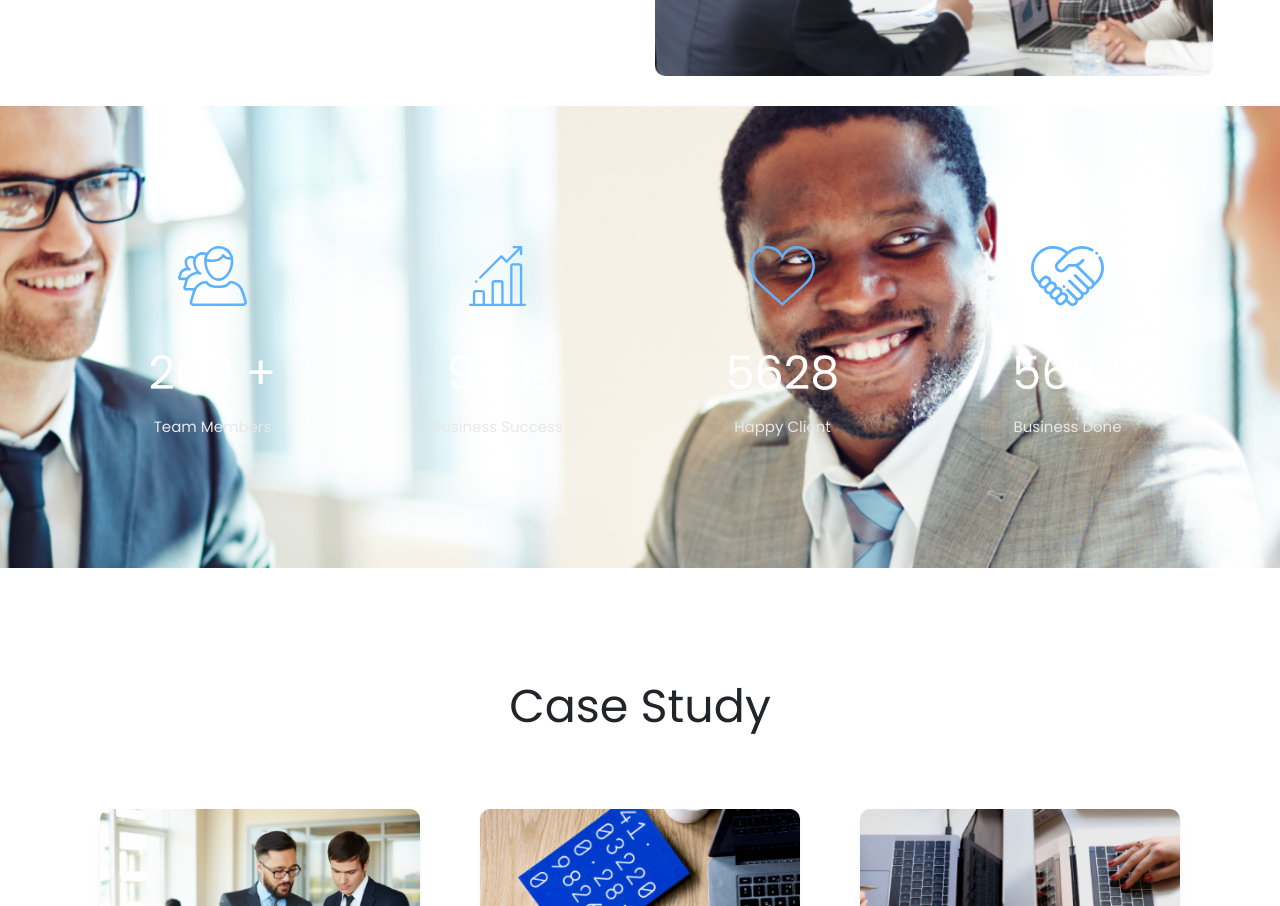
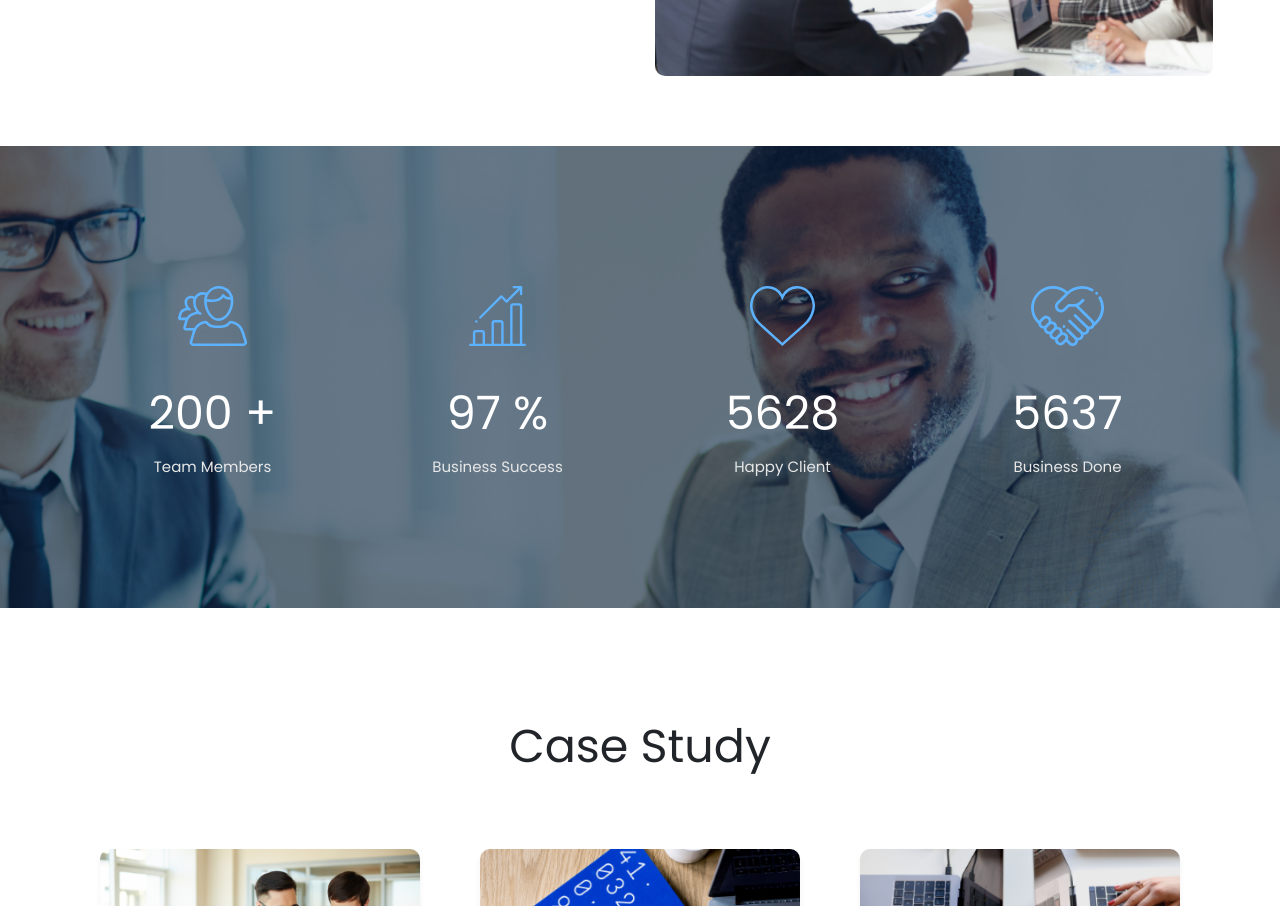
Before and after one commit to ck-prajapati/conbusi, a plain HTML site: page Conbusi/index.html in a window 1280 px wide. Shown: the part 2114-3020 px from the top of the page. Drawn offline with Linux system fonts and the light colour scheme.

Commit message:
Updated style.css file for issue regarding counter overlay.

```diff
--- a/Conbusi/css/style.css
+++ b/Conbusi/css/style.css
@@ -221,6 +221,7 @@ body {
   background-position: center center;
   background-repeat: no-repeat;
   padding: 140px 0 100px;
+  margin-top: 40px;
   position: relative;
   z-index: 0;
 }
@@ -232,6 +233,7 @@ body {
 
 .counter_overlay::before{
     position: absolute;
+    content: "";
     width: 100%;
     height: 100%;
     left: 0;
```
